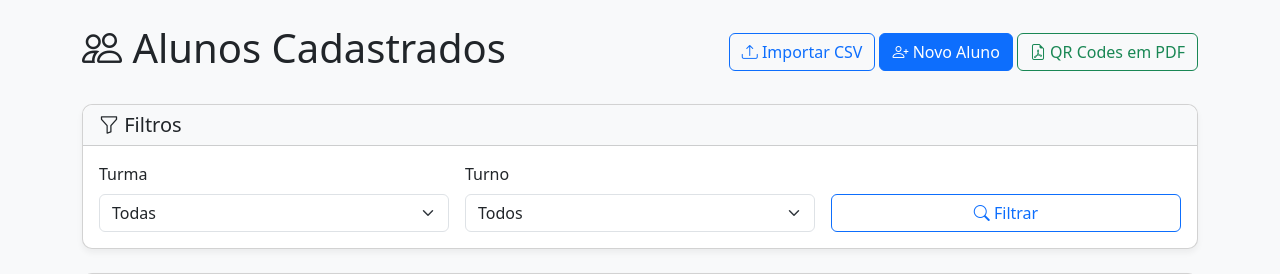
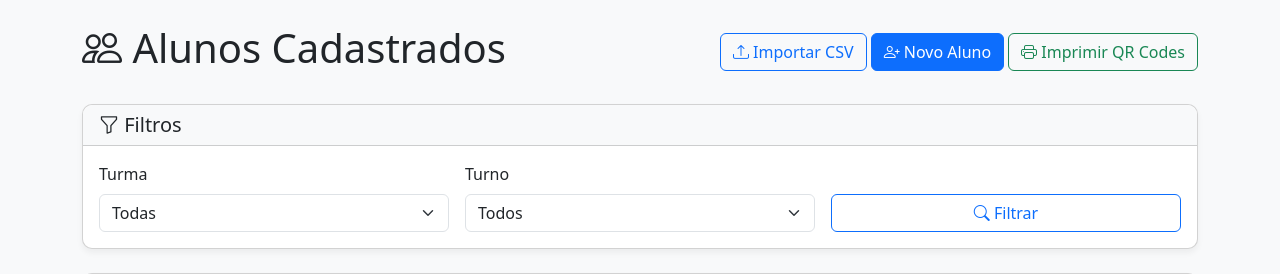
Before and after one commit to prifabiojorge/projeto-cantina, a Flask app: page /alunos in a window 1280 px wide. Shown: the part 56-330 px from the top of the page. Run offline with Flask 3, Linux system fonts and the light colour scheme; data that the repository does not hold is empty.

Commit message:
Direciona botao para impressao em lote

```diff
--- a/scripts/testar_pdf_qrcodes.py
+++ b/scripts/testar_pdf_qrcodes.py
@@ -17,7 +17,8 @@ with patch.object(_legacy, 'listar_alunos', return_value=alunos) as listar:
     http = app.test_client()
     pagina = http.get('/alunos')
     assert pagina.status_code == 200
-    assert b'QR Codes em PDF' in pagina.data
+    assert b'Imprimir QR Codes' in pagina.data
+    assert b'href="/alunos/imprimir-qrcodes"' in pagina.data
     resposta = http.get('/alunos/qrcodes/pdf')
     assert resposta.status_code == 200, resposta.status_code
     assert resposta.mimetype == 'application/pdf'
--- a/sistema_cantina/templates/lista_alunos.html
+++ b/sistema_cantina/templates/lista_alunos.html
@@ -10,8 +10,8 @@
         <a href="{{ url_for('cadastro_aluno') }}" class="btn btn-primary">
             <i class="bi bi-person-plus"></i> Novo Aluno
         </a>
-        <a href="{{ url_for('imprimir_qrcodes_alunos') }}" class="btn btn-outline-success" title="Baixar QR Codes de todos os alunos ativos em um PDF">
-            <i class="bi bi-file-earmark-pdf"></i> QR Codes em PDF
+        <a href="{{ url_for('imprimir_qrcodes_html') }}" class="btn btn-outline-success" title="Abrir a impressão em lote de QR Codes">
+            <i class="bi bi-printer"></i> Imprimir QR Codes
         </a>
     </div>
 </div>
```
